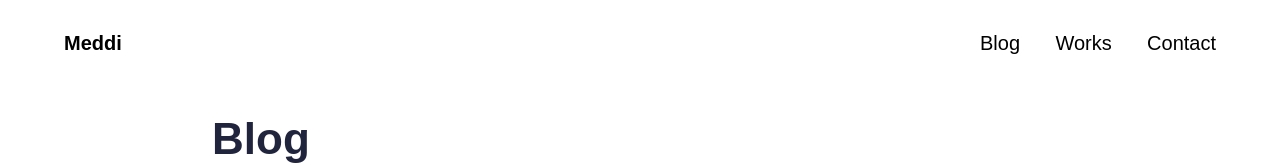
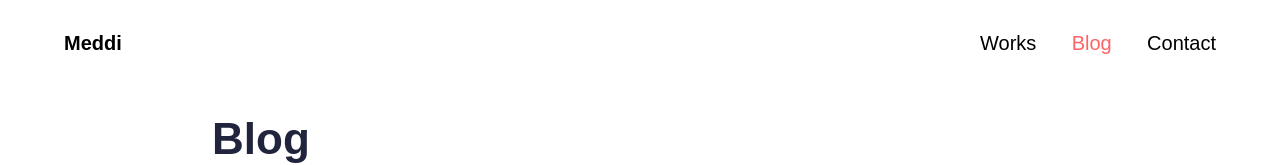
Before and after one commit to Munawaror/portfolio, a Next.js app: page /blog in a window 1280 px wide. Shown: the top 165 px of the page. Built offline with nearby package versions, Linux system fonts and the light colour scheme.

Commit message:
feat: added active state to navbar

```diff
--- a/src/components/HeaderComponents.jsx
+++ b/src/components/HeaderComponents.jsx
@@ -3,9 +3,11 @@
 import { RxHamburgerMenu } from "react-icons/rx";
 import React, { useState } from "react";
 import Link from "next/link";
+import { usePathname } from "next/navigation";
 
 const HeaderComponent = () => {
   const [toggleMobileNav, setToggleMobileNav] = useState(false);
+  const currentPage = usePathname();
 
   const handleToggleMobileNav = () => {
     setToggleMobileNav(!toggleMobileNav);
@@ -13,9 +15,11 @@ const HeaderComponent = () => {
 
   return (
     <header className="w-full flex items-center justify-between h-[86px]">
-        <div className="w-fit flex items-center-safe justify-start">
-        <Link href='/' ><h1 className="font-bold text-xl text-black">Meddi</h1></Link>
-        </div>
+      <div className="w-fit flex items-center-safe justify-start">
+        <Link href="/">
+          <h1 className="font-bold text-xl text-black">Meddi</h1>
+        </Link>
+      </div>
       <div className="w-full flex sm:hidden items-center justify-end px-2.5 relative">
         <button type="button" onClick={handleToggleMobileNav}>
           <RxHamburgerMenu size="30px" height="18px" />
@@ -47,19 +51,25 @@ const HeaderComponent = () => {
       </div>
       <nav className="w-[236px] hidden sm:flex items-center justify-between ">
         <Link
-          className="text-[#000000] text-xl font-medium cursor-pointer"
+          className={` ${
+            currentPage.includes("work") ? "text-[#FF6464]" : "text-[#000000]"
+          } text-xl font-medium cursor-pointer`}
+          href="/work"
+        >
+          Works
+        </Link>
+        <Link
+          className={` ${
+            currentPage.includes("blog") ? "text-[#FF6464]" : "text-[#000000]"
+          } text-xl font-medium cursor-pointer`}
           href="/blog"
         >
           Blog
         </Link>
         <Link
-          className="text-[#000000] text-xl font-medium cursor-pointer"
-          href="/work"
-        >
-          Works
-        </Link>
-        <Link
-          className="text-[#000000] text-xl font-medium cursor-pointer"
+          className={` ${
+            currentPage.includes("contact") ? "text-[#FF6464]" : "text-[#000000]"
+          } text-xl font-medium cursor-pointer`}
           href="/contact"
         >
           Contact
```
